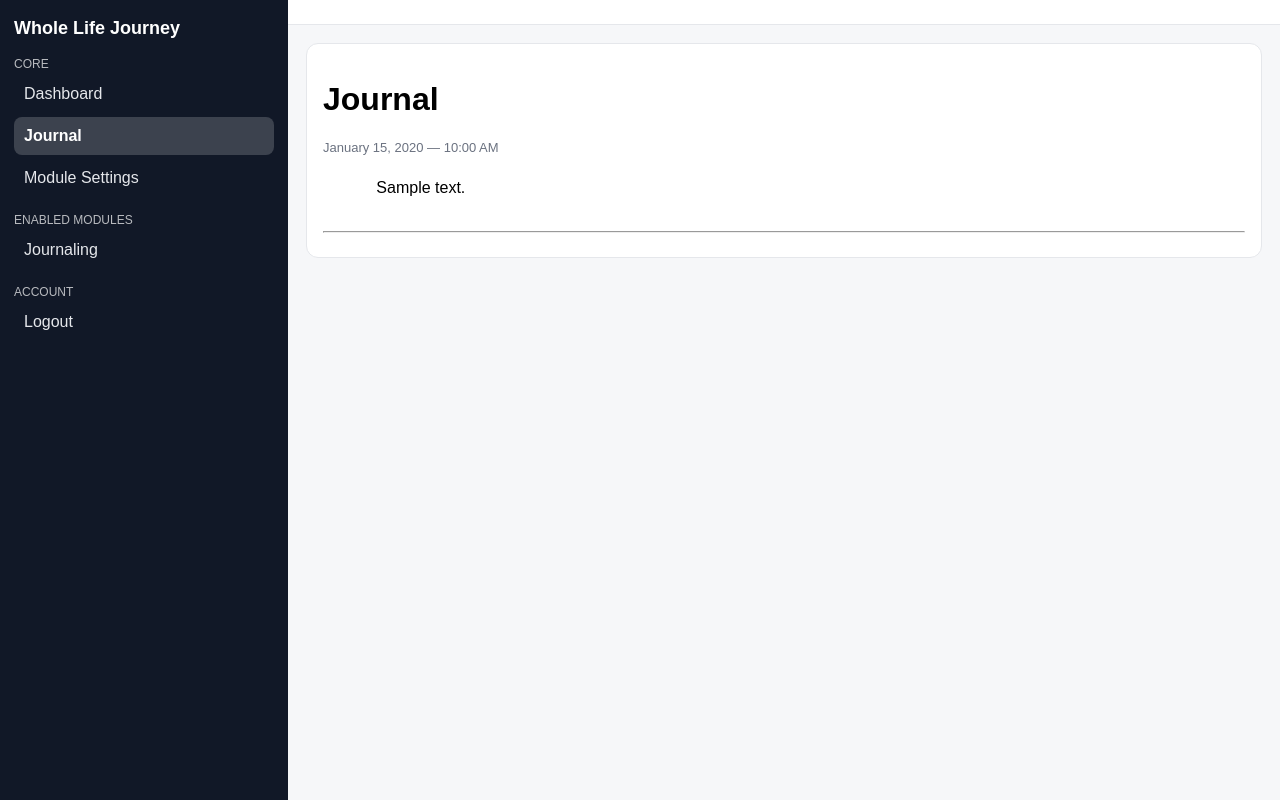
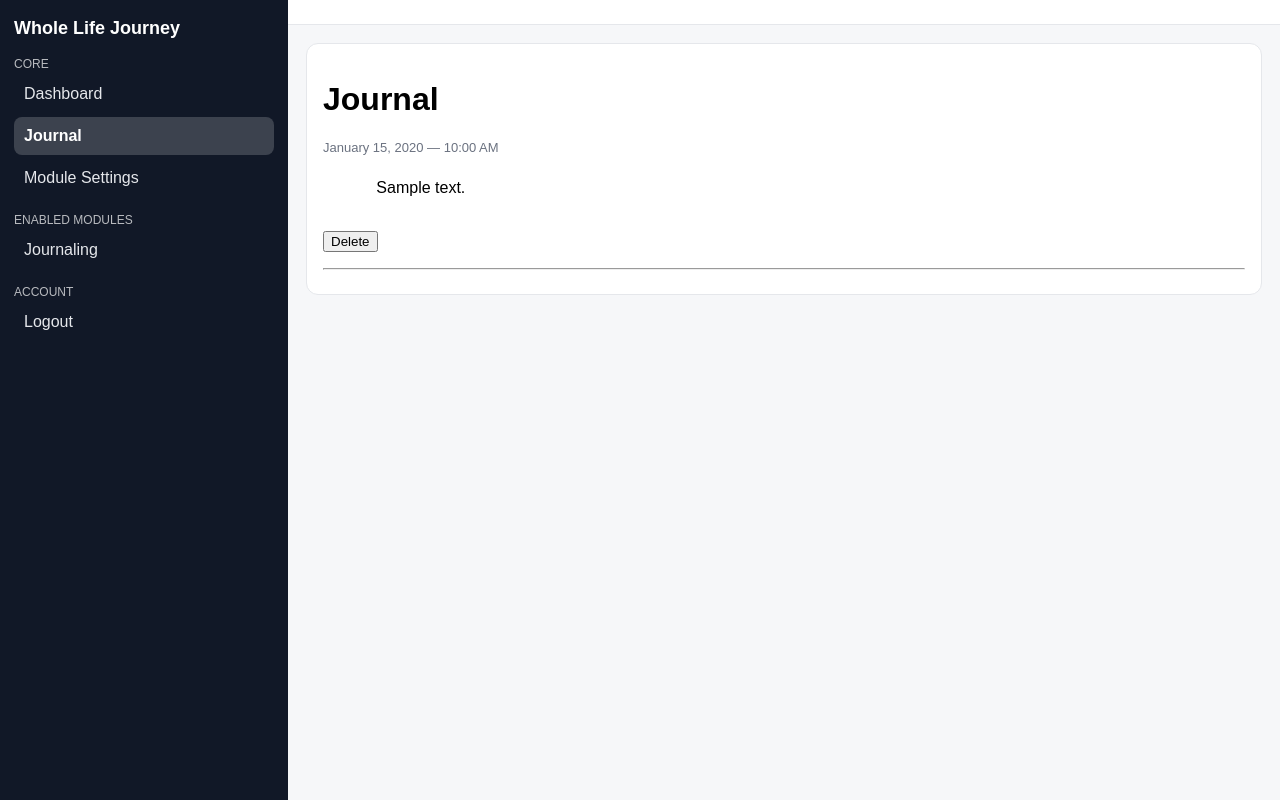
Before and after one commit to djenkins452/wholelifejourney, a Django app: page /journal/ in a window 1280 px wide. Run offline with Django 5.2, Linux system fonts and the light colour scheme; a user stored in the database is signed in; data comes from the database, SQL or seed files in the repository; tables that the repository leaves empty hold one stand-in row (values such as "Sample post").

Commit message:
Phase 2C: add soft delete UI and routes for journal entries

```diff
--- a/core/templates/core/journal_list.html
+++ b/core/templates/core/journal_list.html
@@ -12,10 +12,20 @@
           <div class="muted">
             {{ entry.created_at|date:"F j, Y — g:i A" }}
           </div>
+
           <p style="margin-top: 6px; white-space: pre-wrap;">
             {{ entry.body }}
           </p>
+
+          <form method="post"
+                action="{% url 'core:journal_delete' entry.id %}"
+                style="margin-top: 8px;"
+                onsubmit="return confirm('Delete this entry? This cannot be undone.');">
+            {% csrf_token %}
+            <button type="submit">Delete</button>
+          </form>
         </div>
+
         <hr>
       {% endfor %}
     {% else %}
--- a/core/urls.py
+++ b/core/urls.py
@@ -8,4 +8,6 @@ urlpatterns = [
     path("settings/modules/", views.module_settings, name="module_settings"),
     path("journal/", views.journal_list, name="journal_list"),
     path("journal/new/", views.journal_create, name="journal_create"),
+    path("journal/delete/<int:entry_id>/", views.journal_delete, name="journal_delete"),
+
 ]
--- a/core/views.py
+++ b/core/views.py
@@ -1,9 +1,14 @@
 from django.contrib.auth.decorators import login_required
 from django.db import transaction
-from django.shortcuts import render, redirect
+from django.shortcuts import render, redirect, get_object_or_404
 from django.utils import timezone
 from .models import Module, UserModule, JournalEntry
 from .forms import JournalEntryForm
+from django.views.decorators.http import require_POST
+
+
+
+
 
 @login_required
 def dashboard(request):
@@ -121,3 +126,17 @@ def journal_create(request):
         "core/journal_form.html",
         {"form": form}
     )
+
+
+
+
+@login_required
+@require_POST
+def journal_delete(request, entry_id):
+    entry = get_object_or_404(
+        JournalEntry,
+        id=entry_id,
+        user=request.user
+    )
+    entry.delete()
+    return redirect("core:journal_list")
```
